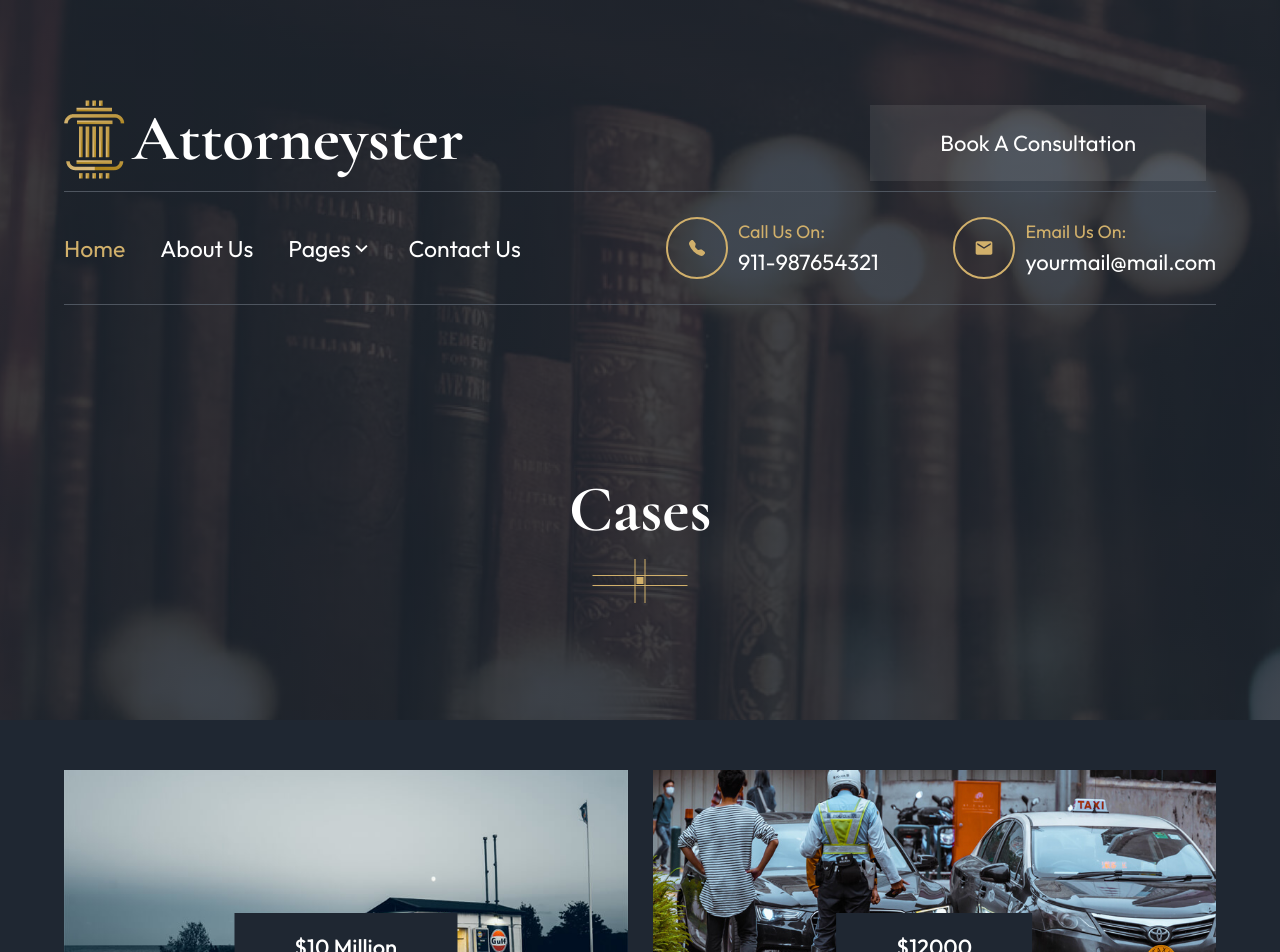
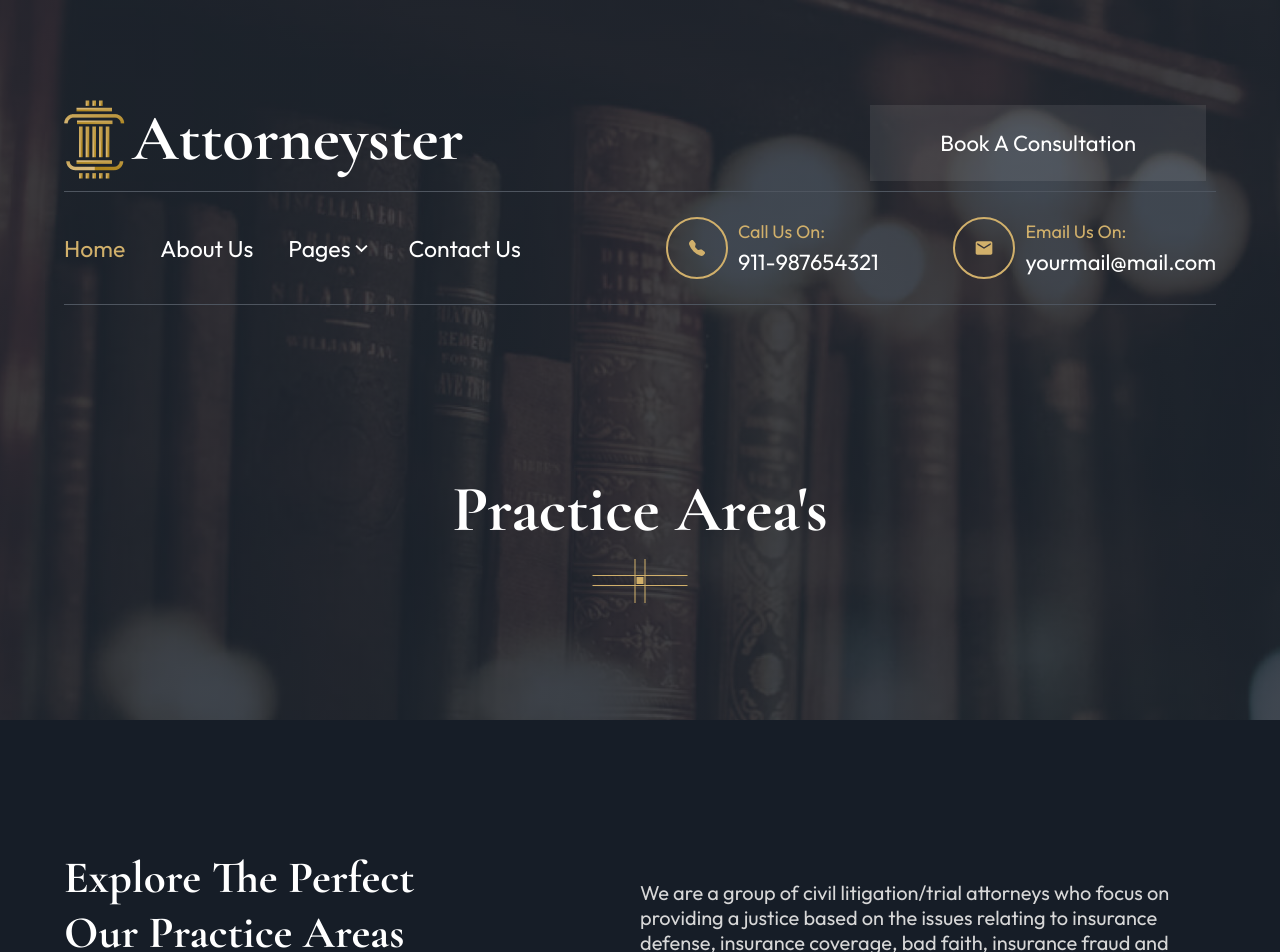
Before and after one commit to MohamedHabibFrigui/Law-Firm, a React (Vite) app: page / in a window 1280 px wide. Shown: the top 952 px of the page. Built offline with nearby package versions, Linux system fonts and the light colour scheme.

Commit message:
Add Practice Area's page

```diff
--- a/src/App.jsx
+++ b/src/App.jsx
@@ -3,6 +3,7 @@ import About from "./pages/About";
 import Cases from "./pages/Cases";
 import ContactUs from "./pages/ContactUs";
 import Home from "./pages/Home";
+import PracticeArea from "./pages/PracticeArea";
 import Pricing from "./pages/Pricing";
 import RecentBlog from "./pages/RecentBlog";
 import Testimonial from "./pages/Testimonial";
@@ -16,7 +17,8 @@ function App() {
       {/* <Testimonial /> */}
       {/* <ContactUs /> */}
       {/* <RecentBlog /> */}
-      <Cases />
+      {/* <Cases /> */}
+      <PracticeArea />
     </div>
   );
 }
--- /dev/null
+++ b/src/pages/PracticeArea.jsx
@@ -0,0 +1,21 @@
+import SectionHeader from "../components/SectionHeader/SectionHeader";
+import PracticeSection from "../components/PracticeSection/PracticeSection";
+import ConsultationSection from "../components/ConsultationSection/ConsultationSection";
+import AppointmentSection from "../components/AppointmentSection/AppointmentSection";
+import HelpSection from "../components/HelpSection/HelpSection";
+import Footer from "../components/Footer/Footer";
+
+const PracticeArea = () => {
+  return (
+    <div className="practiceAreapage">
+      <SectionHeader sectionTitle="Practice Area's" />
+      <PracticeSection />
+      <ConsultationSection />
+      <AppointmentSection />
+      <HelpSection />
+      <Footer />
+    </div>
+  );
+};
+
+export default PracticeArea;
```
